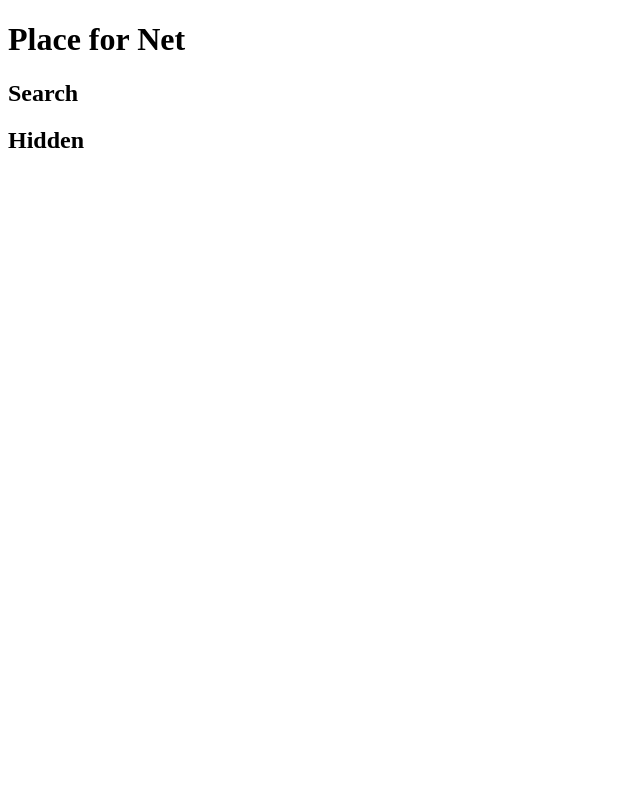
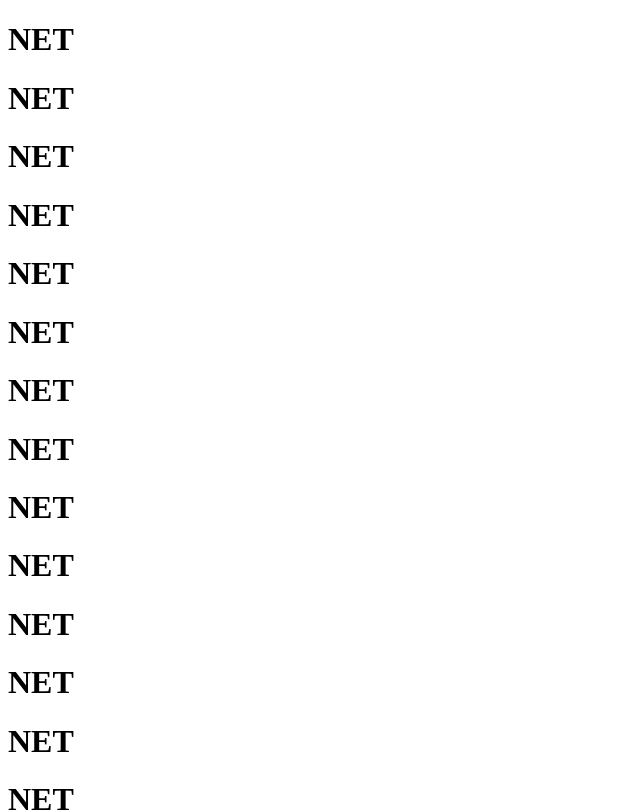
Before and after one commit to n0sfer666/data-sheets, a React app: page / in a window 1280 px wide. Shown: the top 812 px of the page, without its empty margins (0-640 px from the left). Built offline with nearby package versions, Linux system fonts and the light colour scheme.

Commit message:
create component Layout

```diff
--- /dev/null
+++ b/src/components/layout/layout.scss
@@ -0,0 +1,15 @@
+$main-margin: calc(47% * 100 / 1920);
+.Layout {
+  width: 100%;
+
+  &__content {
+    margin: 61px $main-margin;
+  }
+
+  &__footer {
+    position: fixed;
+    bottom: 12px;
+    right: 12px;
+    z-index: 100;
+  }
+}
--- /dev/null
+++ b/src/components/layout/layout.tsx
@@ -0,0 +1,25 @@
+import React from 'react';
+import { TLayoutProps } from './layout.types';
+
+const styles = {
+  main: 'Layout',
+  content: 'Layout__content',
+  footer: 'Layout__footer',
+};
+
+function Layout({ children, footer }: TLayoutProps) {
+  return (
+    <div className={styles.main}>
+      <main className={styles.content}>
+        {children}
+      </main>
+      {
+      footer
+        ? (<footer className={styles.footer}>{footer}</footer>)
+        : null
+      }
+    </div>
+  );
+}
+
+export default Layout;
--- /dev/null
+++ b/src/components/layout/layout.types.ts
@@ -0,0 +1,6 @@
+import React from 'react';
+
+export type TLayoutProps = {
+  children: React.ReactNode
+  footer?: React.ReactNode
+}
--- a/src/index.tsx
+++ b/src/index.tsx
@@ -1,5 +1,6 @@
 import React from 'react';
 import { createRoot } from 'react-dom/client';
+import Layout from './components/layout/layout';
 import randomData from './utils/getRandomData';
 import { TRandomData } from './utils/randomData.types';
 
@@ -11,15 +12,18 @@ importAll(require.context('./', true, /\.scss$/));
 function Index() {
   const data: TRandomData[] = randomData();
   return (
-    <div>
-      <main>
-        <h1>Place for Net</h1>
-      </main>
-      <footer>
-        <h2>Search</h2>
-        <h2>Hidden</h2>
-      </footer>
-    </div>
+    <Layout footer={(
+      <>
+        <span>X</span>
+        <span>O</span>
+      </>
+)}
+    >
+      {
+        new Array(100).fill(<h1>NET</h1>).map((item) => (<div key={Math.random()}>{item}</div>))
+      }
+    </Layout>
+
   );
 }
 
--- a/src/styles/reset.scss
+++ b/src/styles/reset.scss
@@ -21,10 +21,10 @@ a {
   text-decoration: none;
   }
 
-  a:visited {
-    color: initial;
-  }
+a:visited {
+  color: initial;
+}
 
 body {
-  font: 300 12px/12px Roboto, sans-serif;
+  background: #F5F5F8;
 }
```
